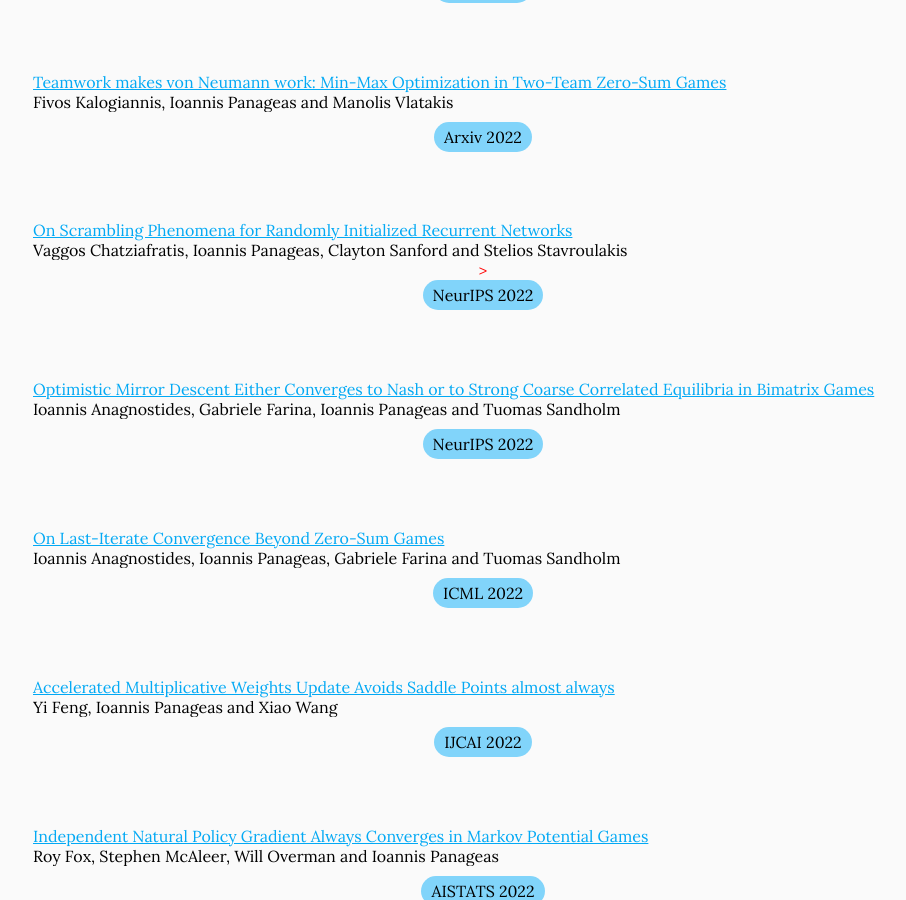
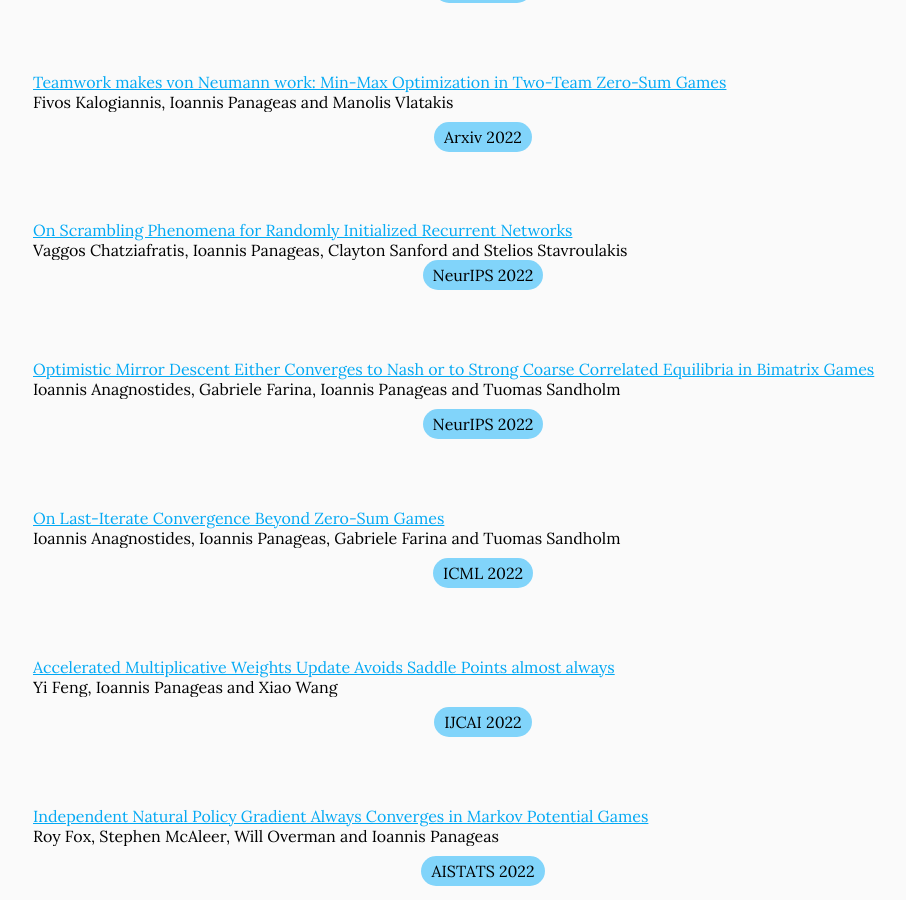
Before and after one commit to goallabuci/goallabuci.github.io, a Jekyll site: the page built from research/index.md, in a window 1280 px wide and 900 px high, scrolled down 414 px. Shown: the whole window, without its empty margins (157-1063 px from the left). Built offline with Jekyll 4.4.1, drawn with Linux system fonts in a browser that asks for light colours.

Commit message:
Update index.md

```diff
--- a/research/index.md
+++ b/research/index.md
@@ -33,7 +33,7 @@ nav:
       </a>
     </div><div class="citation_authors truncate" align="left" tabindex="0">
       Vaggos Chatziafratis, Ioannis Panageas, Clayton Sanford and Stelios Stavroulakis
-    </div><div style="color:#ff0000">><div class="tags" data-link="https://goallabuci.github.io/research/" style="color:#ff0000"><a class="tag">NeurIPS 2022</a></div>  </div>
+    </div><div style="color:#ff0000"><div class="tags" data-link="https://goallabuci.github.io/research/" style="color:#ff0000"><a class="tag">NeurIPS 2022</a></div>  </div>
 <br>
 
 <div class="citation_title" align="left">
```
